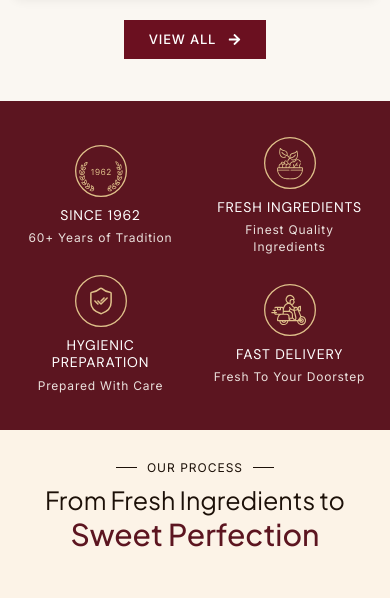
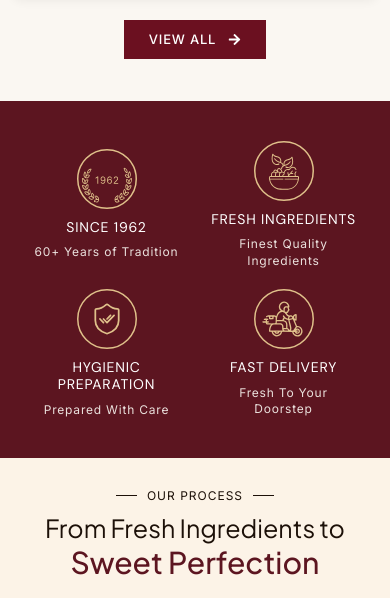
Before and after one commit to neosharma995/dayal-sweets, a Laravel app: page / in a window 390 px wide. Shown: the part 4409-5007 px from the top of the page. Run offline with Laravel 12, Linux system fonts and the light colour scheme; data comes from the database, SQL or seed files in the repository; style sheets or scripts are compiled from the project's sources; some libraries are stand-ins or nearby versions; some web fonts are replaced.

Commit message:
refactor: update trust section layout and improve trust item image attributes

```diff
--- a/resources/js/Components/home/HomeSections.jsx
+++ b/resources/js/Components/home/HomeSections.jsx
@@ -933,7 +933,7 @@ export default function HomeSections({ products = [], categories = [] }) {
                 <div className="dayal-home-trust-inner dayal-home-trust-grid">
                     {trustItems.map(([title, description, icon]) => (
                         <article className="dayal-home-trust-item" key={title}>
-                            <img src={`/uploads/2026/07/${icon}`} alt="" />
+                            <img src={`/uploads/2026/07/${icon}`} alt={title} width="80" height="80" />
                             <div><strong>{title}</strong><span>{description}</span></div>
                         </article>
                     ))}
--- a/resources/scss/pages/_homepage.scss
+++ b/resources/scss/pages/_homepage.scss
@@ -1968,7 +1968,7 @@
 .dayal-home-trust {
     width: 100%;
     margin: 0;
-    padding: 24px 0;
+    padding: 10px 0;
     background: #5C1520;
     position: relative;
     overflow: hidden;
@@ -1979,9 +1979,8 @@
         position: absolute;
         left: 0;
         bottom: 0;
-        width: 110px;
-        height: 100%;
-        max-height: 140px;
+        width: 132px;
+        height: 170px;
         background: url('/uploads/2026/07/image-87.png') no-repeat bottom left;
         background-size: contain;
         pointer-events: none;
@@ -1994,9 +1993,8 @@
         position: absolute;
         right: 0;
         bottom: 0;
-        width: 110px;
-        height: 100%;
-        max-height: 140px;
+        width: 136px;
+        height: 170px;
         background: url('/uploads/2026/07/image-88.png') no-repeat bottom right;
         background-size: contain;
         pointer-events: none;
@@ -2022,7 +2020,7 @@
         align-items: center;
         text-align: center;
         gap: 12px;
-        padding: 0 16px;
+        padding: 22px 16px;
         position: relative;
         color: #ffffff;
 
@@ -2034,22 +2032,18 @@
             top: 50%;
             transform: translateY(-50%);
             width: 8px;
-            height: 52px;
+            height: 147px;
             background: url('/uploads/2026/07/Group-6.png') no-repeat center center;
-            background-size: contain;
+            background-size: 8px 147px;
             pointer-events: none;
+            z-index: 3;
         }
 
         img {
             display: block;
-            width: 72px;
-            height: 72px;
+            width: 80px;
+            height: 80px;
             object-fit: contain;
-            transition: transform 0.3s ease;
-        }
-
-        &:hover img {
-            transform: scale(1.06);
         }
 
         div {
@@ -2057,7 +2051,7 @@
             flex-direction: column;
             align-items: center;
             text-align: center;
-            gap: 6px;
+            gap: 8px;
         }
 
         strong {
@@ -2081,10 +2075,29 @@
     }
 
     @media (max-width: 1024px) {
+        padding: 10px 0;
+
+        &::before {
+            width: 90px;
+            height: 120px;
+        }
+
+        &::after {
+            width: 90px;
+            height: 120px;
+        }
+
         &-item {
+            padding: 18px 8px;
+
+            &:not(:last-child)::after {
+                height: 120px;
+                background-size: 8px 120px;
+            }
+
             img {
-                width: 60px;
-                height: 60px;
+                width: 70px;
+                height: 70px;
             }
 
             strong {
@@ -3561,7 +3574,7 @@
     // 04. Trust Strip
     .dayal-home-trust {
         width: 100%;
-        padding: 36px 0;
+        padding: 40px 12px;
         background: #5C1520;
 
         &::before,
@@ -3583,8 +3596,8 @@
             }
 
             img {
-                width: 52px;
-                height: 52px;
+                width: 60px;
+                height: 60px;
             }
 
             strong {
```
